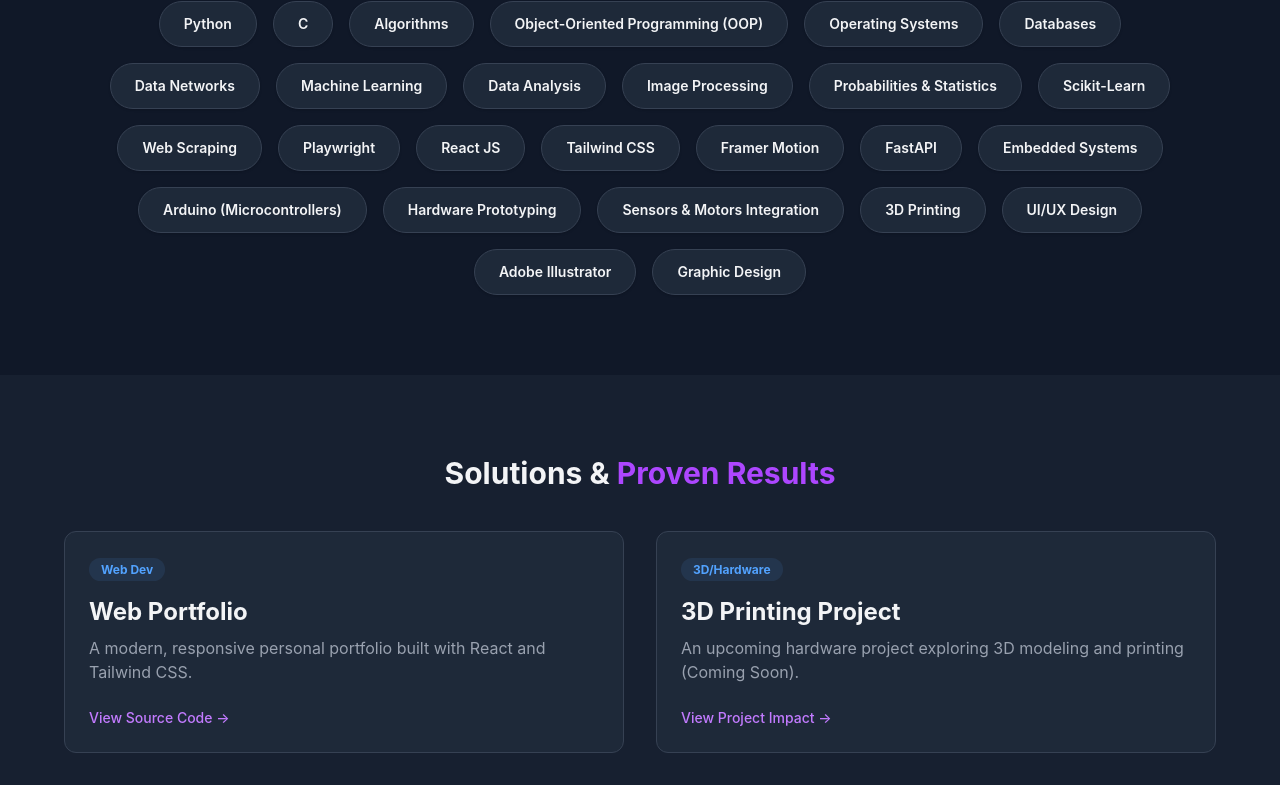
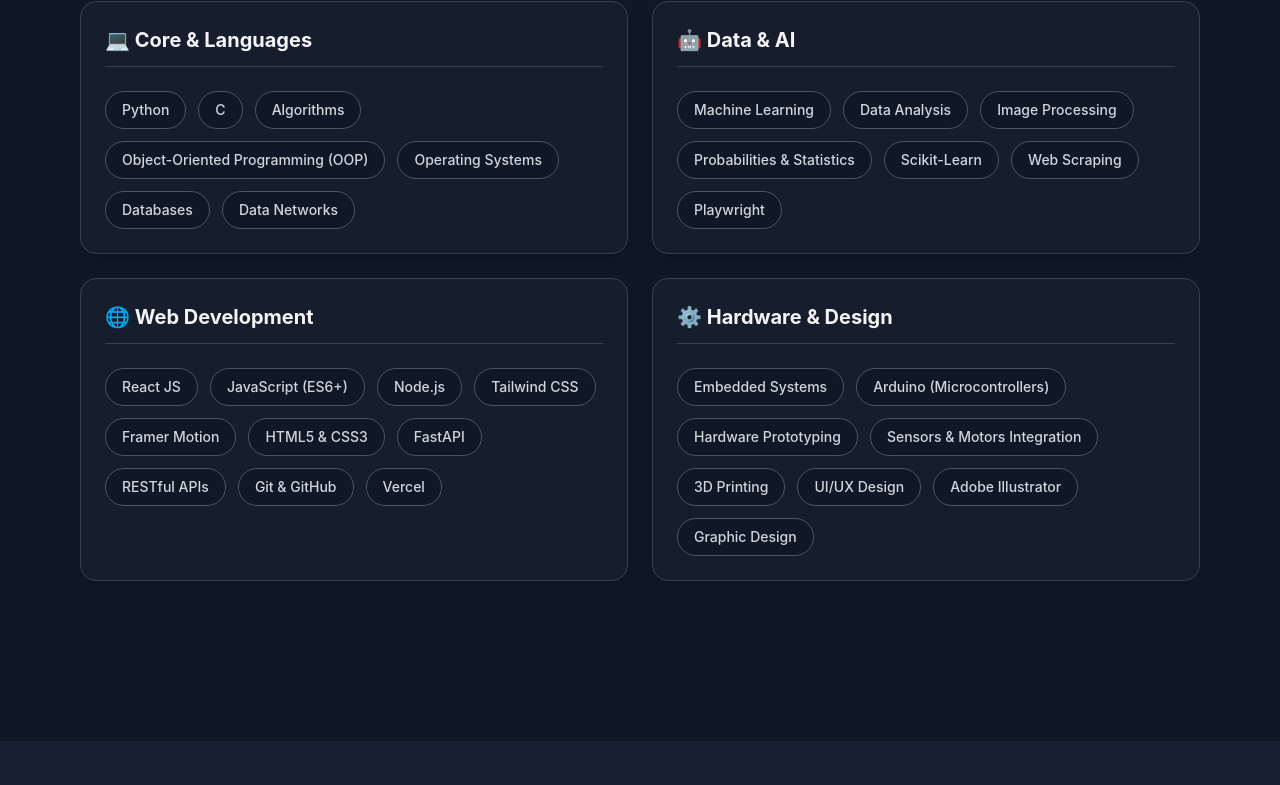
Before and after one commit to Djilali-77/portfolio, a React (Vite) app: page / in a window 1280 px wide. Shown: the part 1478-2263 px from the top of the page. Built offline with nearby package versions, Linux system fonts and the light colour scheme.

Commit message:
Update skills + cv v3

```diff
--- a/public/portfolio.html
+++ b/public/portfolio.html
@@ -43,7 +43,7 @@
         <!-- Decoration Line -->
         <div class="absolute top-0 left-0 w-full h-2 bg-gradient-to-r from-blue-500 to-purple-600"></div>
 
-        <header class="mb-8 border-b border-gray-700 pb-6">
+        <header class="mb-6 border-b border-gray-700 pb-5">
             <h1 class="text-4xl font-black text-transparent bg-clip-text bg-gradient-to-r from-blue-400 to-purple-500 tracking-wider uppercase mb-1">
                 Djillali Faraoun
             </h1>
@@ -66,17 +66,17 @@
             </div>
         </header>
 
-        <section class="mb-7">
-            <h3 class="text-lg font-bold text-white uppercase tracking-wider flex items-center gap-2 mb-3">
+        <section class="mb-6">
+            <h3 class="text-lg font-bold text-white uppercase tracking-wider flex items-center gap-2 mb-2">
                 <span class="w-6 h-1 bg-purple-500 rounded-full"></span> Profile
             </h3>
             <p class="text-sm text-gray-400 leading-relaxed text-justify">
-                Dedicated Software Engineering student at ENSTIC with a strong foundation in computer science and a passion for self-taught technologies. Proficient in bridging the gap between rigorous academic logic (Algorithms, C, Python) and modern, creative web development (React, Tailwind CSS). Experienced in automation, web scraping, and active in emerging tech like 3D printing.
+                Dedicated Software Engineering student at ENSTIC with a strong foundation in computer science and a passion for building high-performance systems. Proficient in bridging the gap between rigorous academic logic (Algorithms, C, Python) and modern, scalable web development (React, Node.js). Experienced in data automation, embedded systems, and delivering end-to-end business solutions.
             </p>
         </section>
 
-        <section class="mb-7">
-            <h3 class="text-lg font-bold text-white uppercase tracking-wider flex items-center gap-2 mb-4">
+        <section class="mb-6">
+            <h3 class="text-lg font-bold text-white uppercase tracking-wider flex items-center gap-2 mb-3">
                 <span class="w-6 h-1 bg-blue-500 rounded-full"></span> Education
             </h3>
             <div class="relative pl-4 border-l-2 border-gray-700">
@@ -86,81 +86,118 @@
                     <span class="text-xs font-bold text-blue-400 bg-blue-400/10 px-2 py-1 rounded">2023 - Present</span>
                 </div>
                 <p class="text-sm font-medium text-gray-300 mb-1">Engineering Degree - Telecommunications & IT</p>
-                <p class="text-sm text-gray-500 leading-relaxed">
-                    <strong class="text-gray-400">Core coursework:</strong> Algorithms & Programming (C/Python), Object-Oriented Programming (OOP), Databases & Info Systems, Operating Systems, Data Networks, Web Technologies, Data Analysis, Image Processing, and Probabilities & Statistics.
+                <p class="text-xs text-gray-500 leading-relaxed">
+                    <strong class="text-gray-400">Core coursework:</strong> Algorithms & Programming, Object-Oriented Programming (OOP), Databases & Info Systems, Operating Systems, Data Networks, Web Technologies, Data Analysis, Image Processing, and Probabilities.
                 </p>
             </div>
         </section>
 
-        <section class="mb-7">
-            <h3 class="text-lg font-bold text-white uppercase tracking-wider flex items-center gap-2 mb-4">
+        <section class="mb-6">
+            <h3 class="text-lg font-bold text-white uppercase tracking-wider flex items-center gap-2 mb-3">
                 <span class="w-6 h-1 bg-purple-500 rounded-full"></span> Skills & Tech
             </h3>
-            <div class="flex flex-wrap gap-2">
-                <span class="bg-gray-800 border border-gray-700 text-gray-200 px-3 py-1.5 text-xs font-semibold rounded-md">Python</span>
-                <span class="bg-gray-800 border border-gray-700 text-gray-200 px-3 py-1.5 text-xs font-semibold rounded-md">C Programming</span>
-                <span class="bg-gray-800 border border-gray-700 text-gray-200 px-3 py-1.5 text-xs font-semibold rounded-md">React JS</span>
-                <span class="bg-gray-800 border border-gray-700 text-gray-200 px-3 py-1.5 text-xs font-semibold rounded-md">Tailwind CSS</span>
-                <span class="bg-gray-800 border border-gray-700 text-gray-200 px-3 py-1.5 text-xs font-semibold rounded-md">Framer Motion</span>
-                <span class="bg-gray-800 border border-gray-700 text-gray-200 px-3 py-1.5 text-xs font-semibold rounded-md">Machine Learning</span>
-                <span class="bg-gray-800 border border-gray-700 text-gray-200 px-3 py-1.5 text-xs font-semibold rounded-md">Web Scraping</span>
-                <span class="bg-gray-800 border border-gray-700 text-gray-200 px-3 py-1.5 text-xs font-semibold rounded-md">UI/UX Design</span>
-                <span class="bg-gray-800 border border-gray-700 text-gray-200 px-3 py-1.5 text-xs font-semibold rounded-md">Adobe Illustrator</span>
-                <span class="bg-gray-800 border border-gray-700 text-gray-200 px-3 py-1.5 text-xs font-semibold rounded-md">3D Printing</span>
+            <div class="grid grid-cols-2 gap-4">
+                <!-- Column 1 -->
+                <div class="space-y-3">
+                    <div>
+                        <h4 class="text-[10px] font-bold text-blue-400 mb-1.5 uppercase tracking-widest">Web Development</h4>
+                        <div class="flex flex-wrap gap-1.5">
+                            <span class="bg-gray-800 border border-gray-700 text-gray-200 px-2 py-1 text-[11px] font-semibold rounded-md">React JS</span>
+                            <span class="bg-gray-800 border border-gray-700 text-gray-200 px-2 py-1 text-[11px] font-semibold rounded-md text-blue-300">Node.js</span>
+                            <span class="bg-gray-800 border border-gray-700 text-gray-200 px-2 py-1 text-[11px] font-semibold rounded-md">FastAPI</span>
+                            <span class="bg-gray-800 border border-gray-700 text-gray-200 px-2 py-1 text-[11px] font-semibold rounded-md">Tailwind CSS</span>
+                            <span class="bg-gray-800 border border-gray-700 text-gray-200 px-2 py-1 text-[11px] font-semibold rounded-md">JavaScript (ES6+)</span>
+                            <span class="bg-gray-800 border border-gray-700 text-gray-200 px-2 py-1 text-[11px] font-semibold rounded-md">RESTful APIs</span>
+                        </div>
+                    </div>
+                    <div>
+                        <h4 class="text-[10px] font-bold text-purple-400 mb-1.5 uppercase tracking-widest">Core CS & Languages</h4>
+                        <div class="flex flex-wrap gap-1.5">
+                            <span class="bg-gray-800 border border-gray-700 text-gray-200 px-2 py-1 text-[11px] font-semibold rounded-md">Python</span>
+                            <span class="bg-gray-800 border border-gray-700 text-gray-200 px-2 py-1 text-[11px] font-semibold rounded-md">C</span>
+                            <span class="bg-gray-800 border border-gray-700 text-gray-200 px-2 py-1 text-[11px] font-semibold rounded-md">Algorithms</span>
+                            <span class="bg-gray-800 border border-gray-700 text-gray-200 px-2 py-1 text-[11px] font-semibold rounded-md">OOP</span>
+                            <span class="bg-gray-800 border border-gray-700 text-gray-200 px-2 py-1 text-[11px] font-semibold rounded-md">Databases</span>
+                        </div>
+                    </div>
+                </div>
+                <!-- Column 2 -->
+                <div class="space-y-3">
+                    <div>
+                        <h4 class="text-[10px] font-bold text-blue-400 mb-1.5 uppercase tracking-widest">Data & AI</h4>
+                        <div class="flex flex-wrap gap-1.5">
+                            <span class="bg-gray-800 border border-gray-700 text-gray-200 px-2 py-1 text-[11px] font-semibold rounded-md">Machine Learning</span>
+                            <span class="bg-gray-800 border border-gray-700 text-gray-200 px-2 py-1 text-[11px] font-semibold rounded-md">Scikit-Learn</span>
+                            <span class="bg-gray-800 border border-gray-700 text-gray-200 px-2 py-1 text-[11px] font-semibold rounded-md">Data Analysis</span>
+                            <span class="bg-gray-800 border border-gray-700 text-gray-200 px-2 py-1 text-[11px] font-semibold rounded-md">Web Scraping</span>
+                        </div>
+                    </div>
+                    <div>
+                        <h4 class="text-[10px] font-bold text-purple-400 mb-1.5 uppercase tracking-widest">Hardware & Design</h4>
+                        <div class="flex flex-wrap gap-1.5">
+                            <span class="bg-gray-800 border border-gray-700 text-gray-200 px-2 py-1 text-[11px] font-semibold rounded-md">Embedded Systems</span>
+                            <span class="bg-gray-800 border border-gray-700 text-gray-200 px-2 py-1 text-[11px] font-semibold rounded-md">Arduino</span>
+                            <span class="bg-gray-800 border border-gray-700 text-gray-200 px-2 py-1 text-[11px] font-semibold rounded-md">3D Printing</span>
+                            <span class="bg-gray-800 border border-gray-700 text-gray-200 px-2 py-1 text-[11px] font-semibold rounded-md">UI/UX Design</span>
+                            <span class="bg-gray-800 border border-gray-700 text-gray-200 px-2 py-1 text-[11px] font-semibold rounded-md">Adobe Illustrator</span>
+                        </div>
+                    </div>
+                </div>
             </div>
         </section>
 
-        <section class="mb-7">
-            <h3 class="text-lg font-bold text-white uppercase tracking-wider flex items-center gap-2 mb-4">
+        <section class="mb-5">
+            <h3 class="text-lg font-bold text-white uppercase tracking-wider flex items-center gap-2 mb-3">
                 <span class="w-6 h-1 bg-blue-500 rounded-full"></span> Featured Projects
             </h3>
 
-            <div class="grid grid-cols-2 gap-6">
+            <div class="grid grid-cols-2 gap-5">
                 <!-- Project 1 -->
                 <div>
-                    <h4 class="text-sm font-bold text-gray-200 mb-1">Personal Web Portfolio</h4>
-                    <p class="text-xs text-blue-400 font-semibold mb-2">React, Tailwind, Framer Motion</p>
+                    <h4 class="text-sm font-bold text-gray-200 mb-0.5">Car Market Intelligence Dashboard</h4>
+                    <p class="text-[11px] text-blue-400 font-semibold mb-1.5">Python, FastAPI, React, Machine Learning</p>
                     <ul class="text-xs text-gray-400 space-y-1 list-disc pl-4">
-                        <li>Designed fully responsive, modern single-page app.</li>
-                        <li>Implemented dynamic animations and optimal UI/UX.</li>
+                        <li>Developed an end-to-end pipeline with an automated web scraper.</li>
+                        <li>Integrated ML anomaly detection and a price prediction model.</li>
                     </ul>
                 </div>
 
                 <!-- Project 2 -->
                 <div>
-                    <h4 class="text-sm font-bold text-gray-200 mb-1">Data Automation & Web Scraping Bot</h4>
-                    <p class="text-xs text-blue-400 font-semibold mb-2">Python</p>
+                    <h4 class="text-sm font-bold text-gray-200 mb-0.5">CLI Stock Management System</h4>
+                    <p class="text-[11px] text-blue-400 font-semibold mb-1.5">Pure C, Data Structures</p>
                     <ul class="text-xs text-gray-400 space-y-1 list-disc pl-4">
-                        <li>Developed scripts to extract data from web sources.</li>
-                        <li>Automated tasks showcasing algorithmic problem-solving.</li>
+                        <li>Engineered a high-performance, memory-safe CLI application.</li>
+                        <li>Implemented robust POS logic and inventory management from scratch.</li>
                     </ul>
                 </div>
 
                 <!-- Project 3 -->
                 <div class="col-span-2">
-                    <h4 class="text-sm font-bold text-gray-200 mb-1">Graphic Design & Branding</h4>
-                    <p class="text-xs text-blue-400 font-semibold mb-2">Illustrator, Photoshop</p>
+                    <h4 class="text-sm font-bold text-gray-200 mb-0.5">Full-Stack Web Solutions & Hardware Prototyping</h4>
+                    <p class="text-[11px] text-blue-400 font-semibold mb-1.5">React, Node.js, Arduino, 3D Printing</p>
                     <ul class="text-xs text-gray-400 space-y-1 list-disc pl-4">
-                        <li>Created professional logos, business cards, and visual assets for various clients.</li>
+                        <li>Built responsive web apps (Portfolio, POS) focusing on UI/UX and scalability.</li>
+                        <li>Prototyped hardware solutions integrating sensors and motors with microcontrollers.</li>
                     </ul>
                 </div>
             </div>
         </section>
 
-        <section class="grid grid-cols-2 gap-6 pt-4 border-t border-gray-800">
+        <section class="grid grid-cols-2 gap-6 pt-3 border-t border-gray-800 absolute bottom-12 w-[calc(100%-6rem)]">
             <div>
-                <h3 class="text-sm font-bold text-white uppercase tracking-wider mb-2 text-purple-400">Certifications</h3>
+                <h3 class="text-xs font-bold text-white uppercase tracking-wider mb-2 text-purple-400">Certifications</h3>
                 <ul class="text-xs text-gray-400 space-y-1">
                     <li>• Machine Learning Specialization (Andrew Ng)</li>
                     <li>• Supervised & Unsupervised Learning</li>
                 </ul>
             </div>
             <div>
-                <h3 class="text-sm font-bold text-white uppercase tracking-wider mb-2 text-blue-400">Languages</h3>
+                <h3 class="text-xs font-bold text-white uppercase tracking-wider mb-2 text-blue-400">Languages</h3>
                 <ul class="text-xs text-gray-400 space-y-1 flex gap-4">
                     <li>• Arabic (Native)</li>
                     <li>• French (Fluent)</li>
-                    <li>• English (Pro)</li>
+                    <li>• English (Professional)</li>
                 </ul>
             </div>
         </section>
--- a/src/pages/Hero.jsx
+++ b/src/pages/Hero.jsx
@@ -2,22 +2,23 @@ import { motion } from 'framer-motion';
 import { FaGithub, FaLinkedin, FaInstagram, FaEnvelope } from 'react-icons/fa';
 
 const Hero = () => {
-  const skills = [
-    // Core Computer Science & Languages
-    "Python", "C", "Algorithms", "Object-Oriented Programming (OOP)",
-    "Operating Systems", "Databases", "Data Networks",
-
-    // Data Science, AI & Math
-    "Machine Learning", "Data Analysis", "Image Processing",
-    "Probabilities & Statistics", "Scikit-Learn", "Web Scraping", "Playwright",
-
-    // Web Development
-    "React JS", "Tailwind CSS", "Framer Motion", "FastAPI",
-
-    // Hardware, Embedded Systems & Design
-    "Embedded Systems", "Arduino (Microcontrollers)", "Hardware Prototyping",
-    "Sensors & Motors Integration", "3D Printing",
-    "UI/UX Design", "Adobe Illustrator", "Graphic Design"
+  const skillCategories = [
+    {
+      title: "💻 Core & Languages",
+      skills: ["Python", "C", "Algorithms", "Object-Oriented Programming (OOP)", "Operating Systems", "Databases", "Data Networks"]
+    },
+    {
+      title: "🤖 Data & AI",
+      skills: ["Machine Learning", "Data Analysis", "Image Processing", "Probabilities & Statistics", "Scikit-Learn", "Web Scraping", "Playwright"]
+    },
+    {
+      title: "🌐 Web Development",
+      skills: ["React JS", "JavaScript (ES6+)", "Node.js",  "Tailwind CSS", "Framer Motion", "HTML5 & CSS3", "FastAPI", "RESTful APIs", "Git & GitHub", "Vercel"]
+    },
+    {
+      title: "⚙️ Hardware & Design",
+      skills: ["Embedded Systems", "Arduino (Microcontrollers)", "Hardware Prototyping", "Sensors & Motors Integration", "3D Printing", "UI/UX Design", "Adobe Illustrator", "Graphic Design"]
+    }
   ];
 
   const projects = [
@@ -98,7 +99,7 @@ const Hero = () => {
         </motion.div>
       </section>
 
-      {/* ================= ABOUT SECTION (Now Value-Driven) ================= */}
+      {/* ================= ABOUT SECTION ================= */}
       <section id="about" className="py-20 px-4 max-w-4xl mx-auto scroll-mt-24 text-center">
         <motion.div
           initial={{ opacity: 0, y: 20 }}
@@ -117,26 +118,39 @@ const Hero = () => {
         </motion.div>
       </section>
 
-      {/* ================= SKILLS SECTION ================= */}
+      {/* ================= SKILLS SECTION (Categorized UI) ================= */}
       <section id="skills" className="py-20 px-4 max-w-6xl mx-auto scroll-mt-24">
         <h2 className="text-3xl font-bold mb-10 text-center">Tools I Use to <span className="text-blue-500">Build Your Solutions</span></h2>
-        <div className="flex flex-wrap justify-center gap-4">
-          {skills.map((skill, index) => (
+
+        <div className="grid grid-cols-1 md:grid-cols-2 gap-6">
+          {skillCategories.map((category, index) => (
             <motion.div
               key={index}
-              initial={{ opacity: 0, scale: 0.8 }}
-              whileInView={{ opacity: 1, scale: 1 }}
-              transition={{ delay: index * 0.05 }}
-              className="bg-gray-800 border border-gray-700 rounded-full px-6 py-3 text-sm font-semibold hover:border-blue-500 hover:text-blue-400 cursor-pointer transition-all shadow-sm hover:shadow-blue-500/20"
+              initial={{ opacity: 0, y: 20 }}
+              whileInView={{ opacity: 1, y: 0 }}
+              transition={{ delay: index * 0.1 }}
+              className="bg-gray-800/40 border border-gray-700 rounded-2xl p-6 hover:border-blue-500/50 transition-colors shadow-lg"
             >
-              {skill}
+              <h3 className="text-xl font-bold text-gray-100 mb-6 border-b border-gray-700 pb-3">
+                {category.title}
+              </h3>
+              <div className="flex flex-wrap gap-3">
+                {category.skills.map((skill, idx) => (
+                  <span
+                    key={idx}
+                    className="bg-gray-900 border border-gray-600 rounded-full px-4 py-2 text-sm font-medium text-gray-300 hover:text-blue-400 hover:border-blue-500 transition-all cursor-default"
+                  >
+                    {skill}
+                  </span>
+                ))}
+              </div>
             </motion.div>
           ))}
         </div>
       </section>
 
       {/* ================= PROJECTS SECTION ================= */}
-      <section id="projects" className="py-20 px-4 bg-gray-800/50 scroll-mt-24">
+      <section id="projects" className="py-20 px-4 bg-gray-800/50 scroll-mt-24 mt-20">
         <div className="max-w-6xl mx-auto">
           <h2 className="text-3xl font-bold mb-10 text-center">Solutions & <span className="text-purple-500">Proven Results</span></h2>
           <div className="grid grid-cols-1 md:grid-cols-2 lg:grid-cols-2 gap-8">
```
